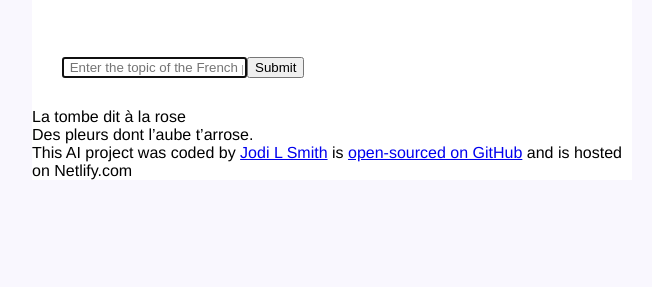
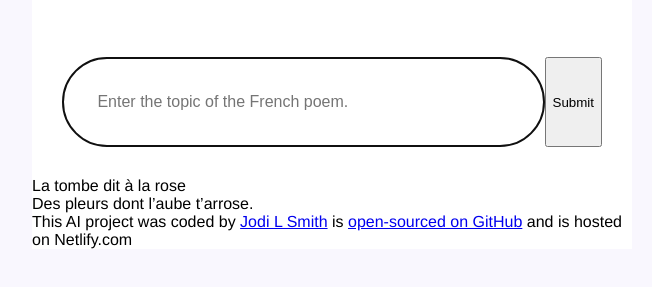
Before and after one commit to JodiS34/AI-Poems-Project-, a plain HTML site: page index.html in a window 1280 px wide. Shown: the part 177-464 px from the top of the page, without its empty margins (308-960 px from the left). Drawn offline with Linux system fonts and the light colour scheme.

Commit message:
Updated style.css
I will review the code and make changes later.

```diff
--- a/src/style.css
+++ b/src/style.css
@@ -23,3 +23,12 @@ form {
   border-radius: 10px;
   display: flex;
 }
+.instructions {
+  padding: 30px;
+  border: 1px solid rgba(39, 33, 66, 0.5);
+  width: 88%;
+  font-size: 16px;
+  border-radius: 50px;
+  line-height: 28px;
+  color: 4272044;
+}
```
